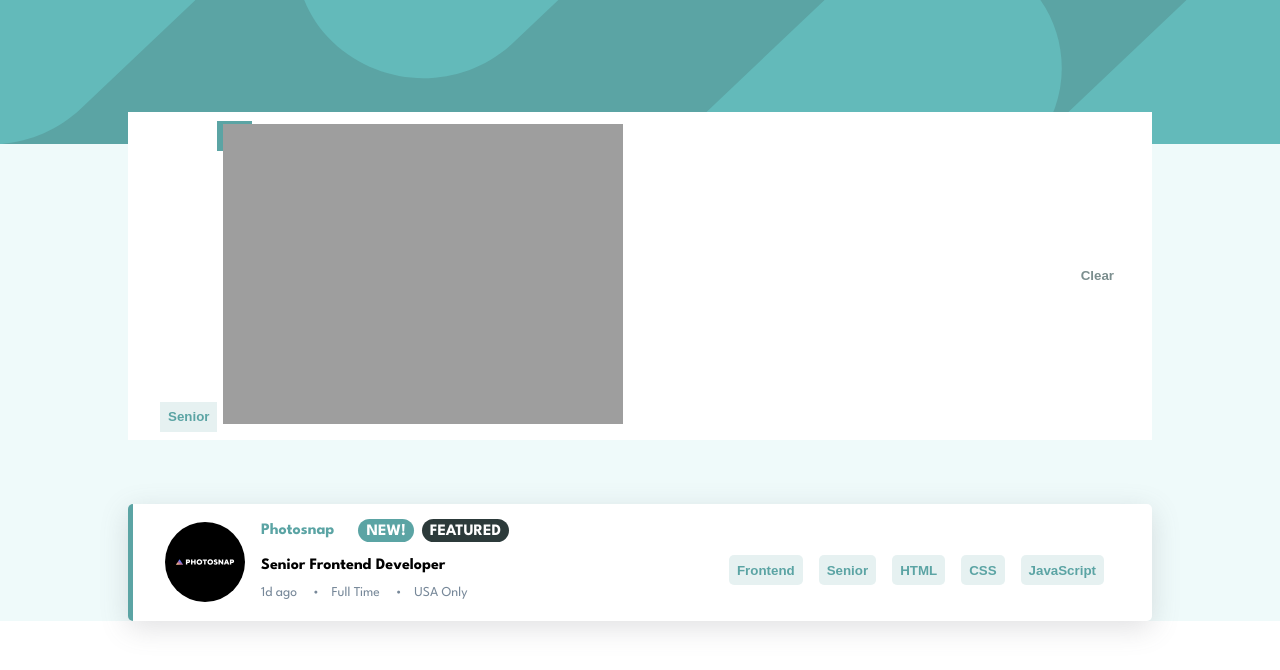
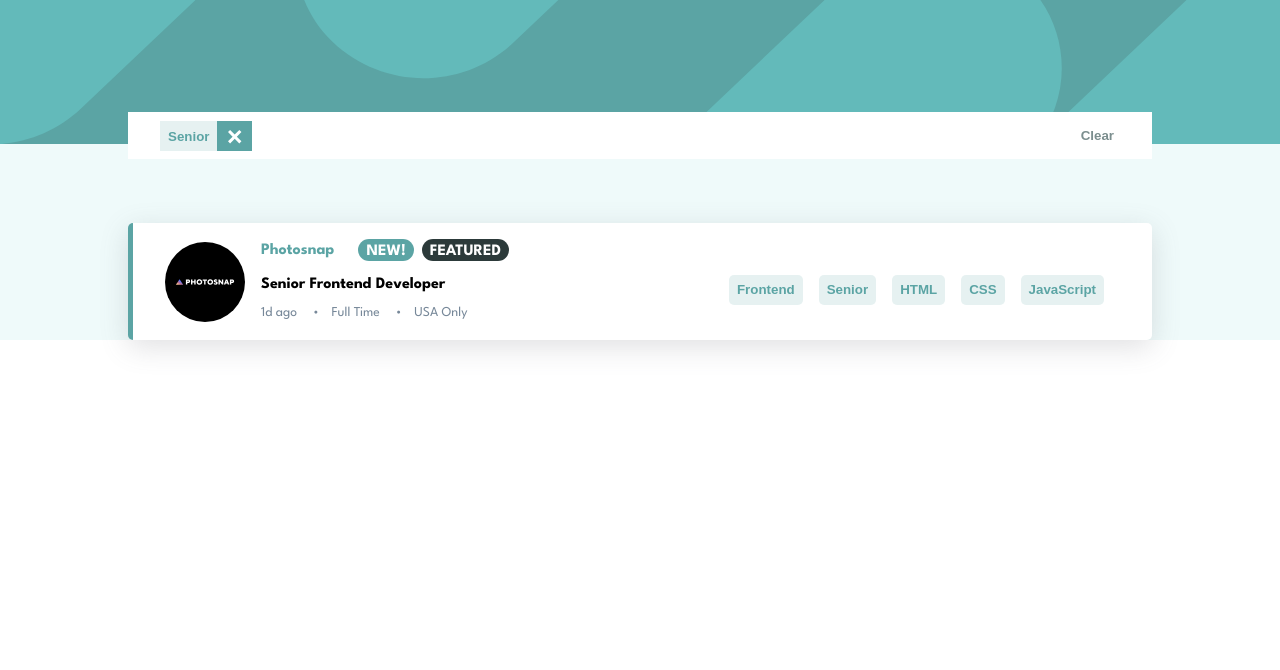
Before and after one commit to Fahrgast/Joblisting-Challenge, a React (Create React App) app: page / in a window 1280 px wide. Both pictures are taken after a click on the button "Senior". Shown: the top 670 px of the page. Built offline with nearby package versions, Linux system fonts and the light colour scheme.

Commit message:
found better way to import data + minor bug fix

```diff
--- a/src/App.js
+++ b/src/App.js
@@ -1,20 +1,13 @@
 import "./App.css";
-import { useState, useEffect } from "react";
 import { Header } from "./components/header/header.component";
 import { ListingContainer } from "./components/listings/listings-container.component";
+import jobs from "./data.json";
 
 function App() {
-  const [listingData, setlistingData] = useState([]);
-
-  useEffect(() => {
-    var input = require("./data.json");
-    setlistingData(input);
-  }, []);
-
   return (
     <div className="App">
       <Header />
-      <ListingContainer listings={listingData} />
+      <ListingContainer listings={jobs} />
     </div>
   );
 }
--- a/src/components/searchbar/searchbar.component.jsx
+++ b/src/components/searchbar/searchbar.component.jsx
@@ -14,7 +14,7 @@ export function SearchBar(props) {
               >
                 <img
                   className="remove-btn-icon"
-                  src="http://127.0.0.1:8080/src/images/icon-remove.svg"
+                  src="./images/icon-remove.svg"
                   alt="Remove Filter"
                 />
               </button>
```
